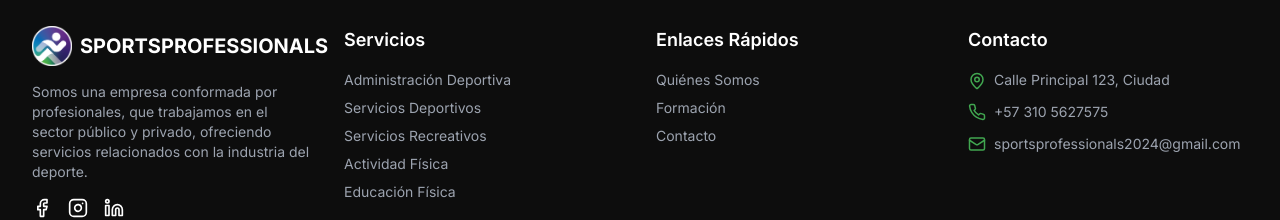
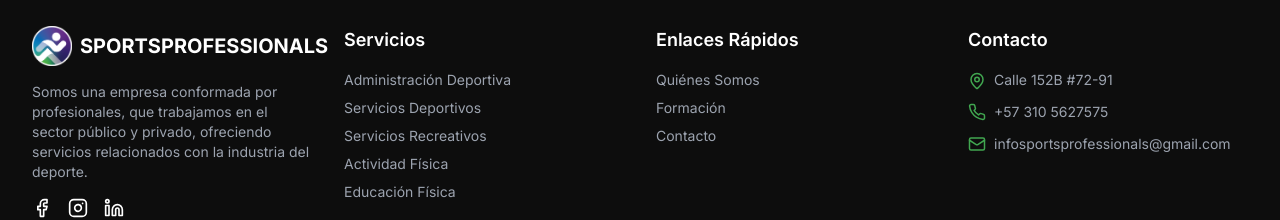
Before and after one commit to sportsprofessionals/siteweb, a Next.js app: page / in a window 1280 px wide. Shown: the part 6588-6808 px from the top of the page. Built offline with nearby package versions, Linux system fonts and the light colour scheme.

Commit message:
cambios footer

```diff
--- a/components/footer.tsx
+++ b/components/footer.tsx
@@ -90,7 +90,7 @@ export default function Footer() {
             <ul className="space-y-3 text-sm text-gray-400">
               <li className="flex items-start gap-2">
                 <MapPin size={18} className="shrink-0 mt-0.5 text-[#41A650]" />
-                <span>Calle Principal 123, Ciudad</span>
+                <span>Calle 152B #72-91</span>
               </li>
               <li className="flex items-center gap-2">
                 <Phone size={18} className="shrink-0 text-[#41A650]" />
@@ -98,7 +98,8 @@ export default function Footer() {
               </li>
               <li className="flex items-center gap-2">
                 <Mail size={18} className="shrink-0 text-[#41A650]" />
-                <span>sportsprofessionals2024@gmail.com</span>
+                <span>infosportsprofessionals@gmail.com
+                </span>
               </li>
             </ul>
           </div>
```
